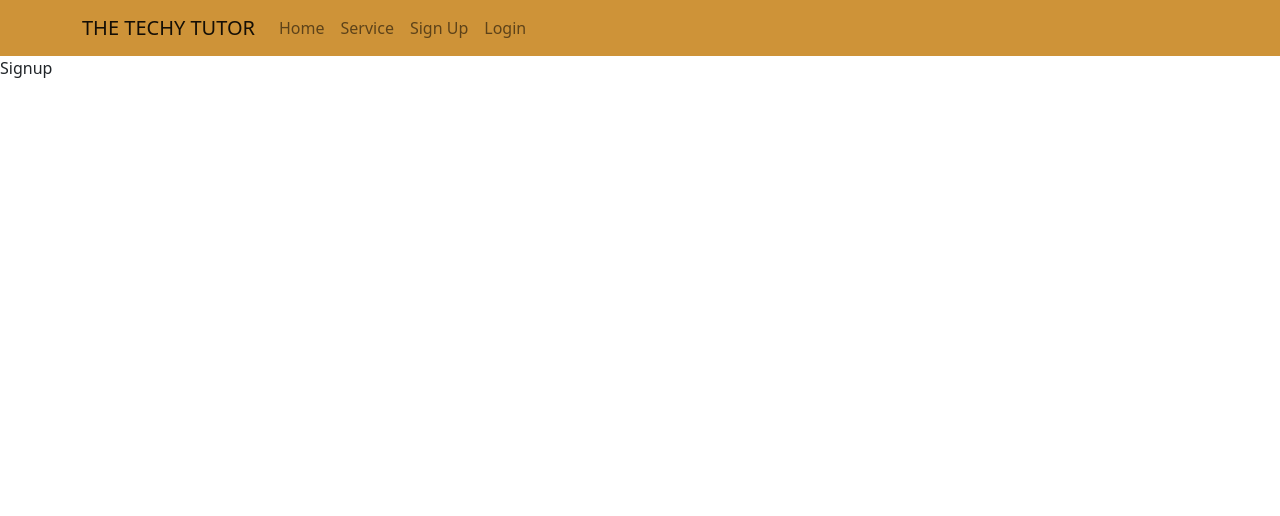
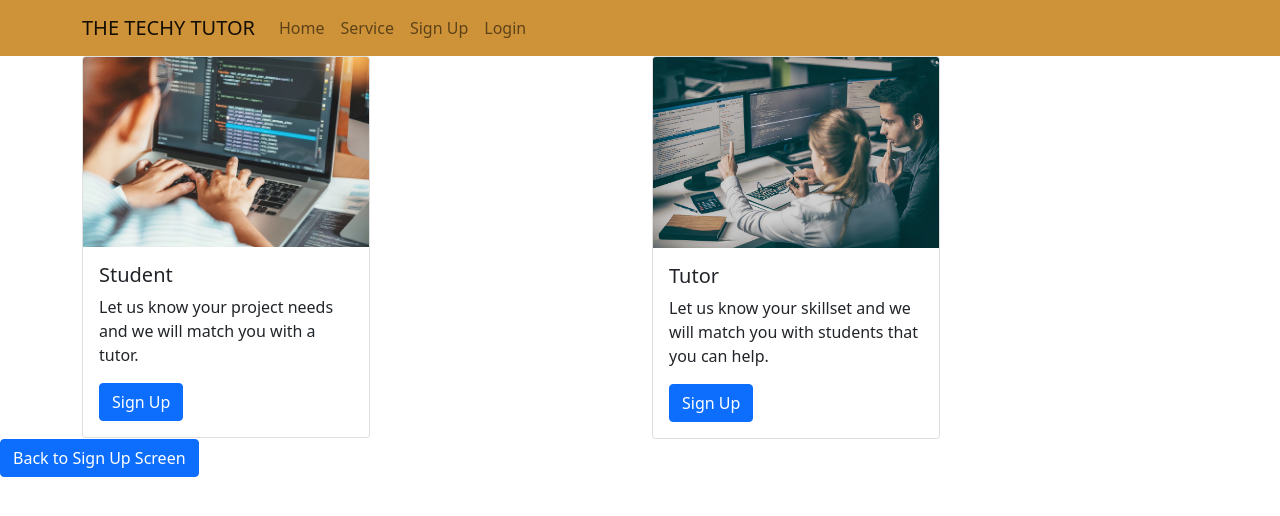
Before and after one commit to bryanchau11/the-techy-tutor, a React (Create React App) app: page /signup in a window 1280 px wide. Shown: the top 516 px of the page. Built offline with nearby package versions, Linux system fonts and the light colour scheme.

Commit message:
Set up routes for student sign up and tutor sign up

```diff
--- a/src/auth/Signup.js
+++ b/src/auth/Signup.js
@@ -1,4 +1,59 @@
+import React, { useState } from "react";
+import { Container, Row, Col, Card, Button } from "react-bootstrap";
+import StudentSignup from "./StudentSignup";
+import TutorSignup from "./TutorSignup";
+import tutorCard from "../assets/tutorCard.jpg";
+import studentCard from "../assets/studentCard.jpg";
+
 function Signup() {
-  return <div>Signup</div>;
+  const [home, setHome] = useState("home");
+
+  return (
+    <>
+      {home === "student" ? (
+        <StudentSignup />
+      ) : home === "tutor" ? (
+        <TutorSignup />
+      ) : (
+        <Container>
+          <Row>
+            <Col>
+              <Card style={{ width: "18rem" }}>
+                <Card.Img variant="top" src={studentCard} />
+                <Card.Body>
+                  <Card.Title>Student</Card.Title>
+                  <Card.Text>
+                    Let us know your project needs and we will match you with a
+                    tutor.
+                  </Card.Text>
+                  <Button variant="primary" onClick={() => setHome("student")}>
+                    Sign Up
+                  </Button>
+                </Card.Body>
+              </Card>
+            </Col>
+            <Col>
+              <Card style={{ width: "18rem" }}>
+                <Card.Img variant="top" src={tutorCard} />
+                <Card.Body>
+                  <Card.Title>Tutor</Card.Title>
+                  <Card.Text>
+                    Let us know your skillset and we will match you with
+                    students that you can help.
+                  </Card.Text>
+                  <Button variant="primary" onClick={() => setHome("tutor")}>
+                    Sign Up
+                  </Button>
+                </Card.Body>
+              </Card>
+            </Col>
+          </Row>
+        </Container>
+      )}
+      <Button variant="primary" onClick={() => setHome("home")}>
+        Back to Sign Up Screen
+      </Button>
+    </>
+  );
 }
 export default Signup;
--- /dev/null
+++ b/src/auth/StudentSignup.js
@@ -0,0 +1,4 @@
+function StudentSignup() {
+  return <div>Student Sign up</div>;
+}
+export default StudentSignup;
--- /dev/null
+++ b/src/auth/TutorSignup.js
@@ -0,0 +1,4 @@
+function TutorSignup() {
+  return <div>Tutor Sign up</div>;
+}
+export default TutorSignup;
--- a/src/index.css
+++ b/src/index.css
@@ -5,6 +5,7 @@ body {
     sans-serif;
   -webkit-font-smoothing: antialiased;
   -moz-osx-font-smoothing: grayscale;
+  background-color: "#BDC7D0";
 }
 
 code {
```
Also changed, not shown: src/assets/studentCard.jpg (added), src/assets/tutorCard.jpg (added), src/auth/StudentLogin.js (added), src/auth/TutorLogin.js (added).
